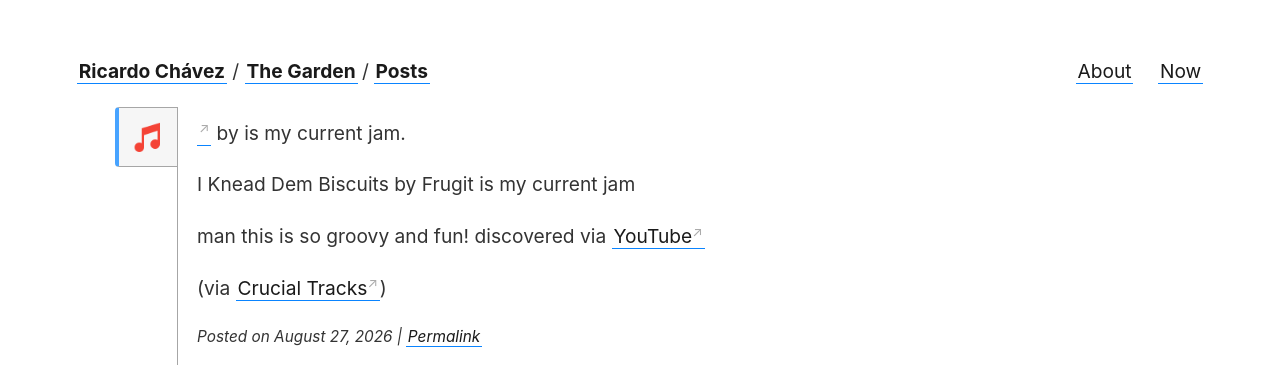
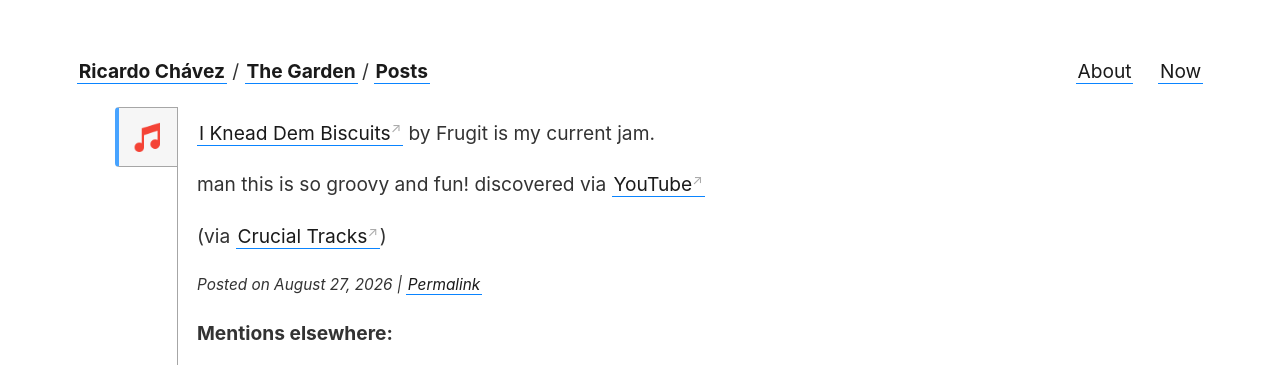
Before and after one commit to ricardochavezt/ricardochavezt.com, a Jekyll site: the page built from notes/_posts/2026-08-27-9fb02.md, in a window 1280 px wide, cut to the strip 0-365 px from the top of the page. Built offline with Jekyll 4.4.1, drawn with Linux system fonts in a browser that asks for light colours.

Commit message:
adjusting jam post

```diff
--- a/notes/_posts/2026-08-27-9fb02.md
+++ b/notes/_posts/2026-08-27-9fb02.md
@@ -2,9 +2,12 @@
 date: 2026-08-27T19:21:13.238Z
 category:
   - jams
+jam_of:
+  type: cite
+  author: Frugit
+  name: I Knead Dem Biscuits
+  url: https://song.link/i/1874759134
 ---
-
-I Knead Dem Biscuits by Frugit is my current jam
 
 man this is so groovy and fun! discovered via [YouTube](https://youtu.be/JH3mYQaSA7I?si=qfoN_lpMSNq2RJFI)
 
```
